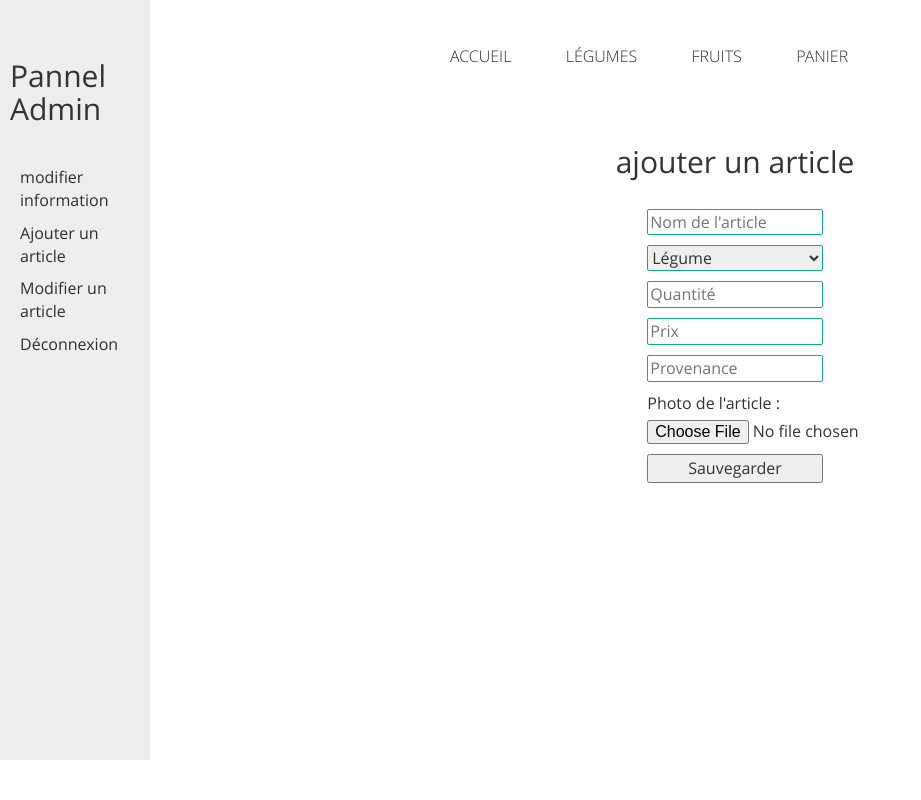
After one commit to MeillatTristan/projetMarchand, a PHP site: page /addArticleForm.php in a window 1320 px wide. The commit adds this page. Shown: the whole page, without its empty margins (0-921 px from the left). Run offline with PHP 8.4, Linux system fonts and the light colour scheme.

Commit message:
ajout fonctionalité ajout article

```diff
--- /dev/null
+++ b/addArticleForm.php
@@ -0,0 +1,70 @@
+<!DOCTYPE HTML>
+<html>
+	<head>
+		<title>Daisy Website Template | Home :: w3layouts</title>
+    <link href="css/bootstrap.css" rel='stylesheet' type='text/css' />
+		<!-- jQuery (necessary for Bootstrap's JavaScript plugins) -->
+		<script src="js/jquery.min.js"></script>
+		 <!-- Custom Theme files -->
+		<link href="css/style.css" rel='stylesheet' type='text/css' />
+
+		 <!---- start-smoth-scrolling---->
+		<meta name="viewport" content="width=device-width, initial-scale=1">
+		<!----//End-top-nav-script---->
+
+	</head>
+	<body>
+  <?php
+  session_start();
+  ?>
+  <div class="containerAdminAll">
+  <?php include "sidebarAdmin.php" ?>
+  <?php
+  include "configbdd.php";
+  if(!isset($_SESSION['id'])){
+    header("Location : index.php");
+  }
+  ?>
+  <div class="containerAdmin">
+    <?php include "header.php" ?>
+    <style type="text/css">
+    .bg {
+      background : #fff
+    }
+    </style>
+
+    <!---- header-info ---->
+    <div class="header-info text-center">
+      <div class="container">
+        <h2>ajouter un article</h2>
+        <?php
+        if( isset($_REQUEST['good']) && $_REQUEST['good'] == 'f'){
+          echo "<p class='falsePass'>Une erreur est servenu</p>";
+        }
+        elseif(isset($_REQUEST['good']) && $_REQUEST['good'] == 'y'){
+          echo "<p class='goodPass'>L'article à parfaitement été sauvegardé</p>";
+        }
+        ?>
+      </div>
+      <form action="addArticle.php" class="formAddArticle" method="post" enctype="multipart/form-data">
+        <input type="text" name="name" required placeholder="Nom de l'article">
+        <select name="type" id="type"  required placeholder="Type de l'article">
+          <option value="l">Légume</option>
+          <option value="f">Fruit</option>
+        </select>
+        <input type="text" name="quantity" required placeholder="Quantité">
+        <input type="text" name="price" placeholder="Prix" required>
+        <input type="text" name="provenance" placeholder="Provenance" required>
+        <div class="uploadPicture">
+          <label for="pictureLabel">Photo de l'article :</label>
+          <input type="file" id="picture" name="picture" accept="image/*" required>
+        </div>
+        <input type="submit" value="Sauvegarder">
+      </form>
+    </div>
+    </div>
+  </div>
+  </div>
+
+	</body>
+</html>
--- a/css/style.css
+++ b/css/style.css
@@ -115,6 +115,35 @@ body a{
 }
 .logo a{
 	display:block;
+}
+
+.formAddArticle{
+	display: flex;
+	flex-direction: column;
+	align-items: center;
+	padding-top: 10px;
+}
+
+.formAddArticle > *{
+	margin-top: 10px;
+	width: 15%;
+}
+
+.uploadPicture{
+	display: flex;
+	flex-direction: column;
+	align-items: flex-start;
+}
+
+.uploadPicture label{
+	font-weight: normal;
+}
+
+.pageError{
+	align-items: center;
+}
+.sideBar a{
+	color: #303030 ;
 }
 /* top-nav */
 .top-nav:before,
@@ -191,7 +220,6 @@ nav a#pull {
 	nav a#pull {
 		display: block;
 		position: relative;
-		color: #10ac84;
 		text-align: right;
 		position: absolute;
 		top:12px;
@@ -431,7 +459,7 @@ a.about-down-icon span{
 	bottom: 8%;
 }
 
-form input[type="text"], form input[type="password"]{
+form input[type="text"], form input[type="password"], form select{
 	border-radius: 2px;
 	border: solid 1px;
 	border-color: #10ac84;
@@ -463,7 +491,7 @@ form input[type="text"], form input[type="password"]{
 	color:#00d8a6;
 }
 a.expand-btn{
-	color: #10ac84;
+	/* color: #10ac84; */
 	font-size: 1.45em;
 	border: 2px solid #10ac84;
 	padding: 0.45em 2.6em;
@@ -711,7 +739,7 @@ a.mr-down-arrow span {
 		margin-right: 0.5em;
 	}
 	#filters li span.active {
-		color: #10ac84;
+		/* color: #10ac84; */
 	}
  	#portfoliolist .portfolio {
 		-webkit-box-sizing: border-box;
```
Also changed, not shown: addArticle.php (added, +28 -0 lines), errorAuth.php (added, +63 -0 lines), images/250px-Méga-Nanméouïe-ROSA.png (added), images/50129.png (added).
